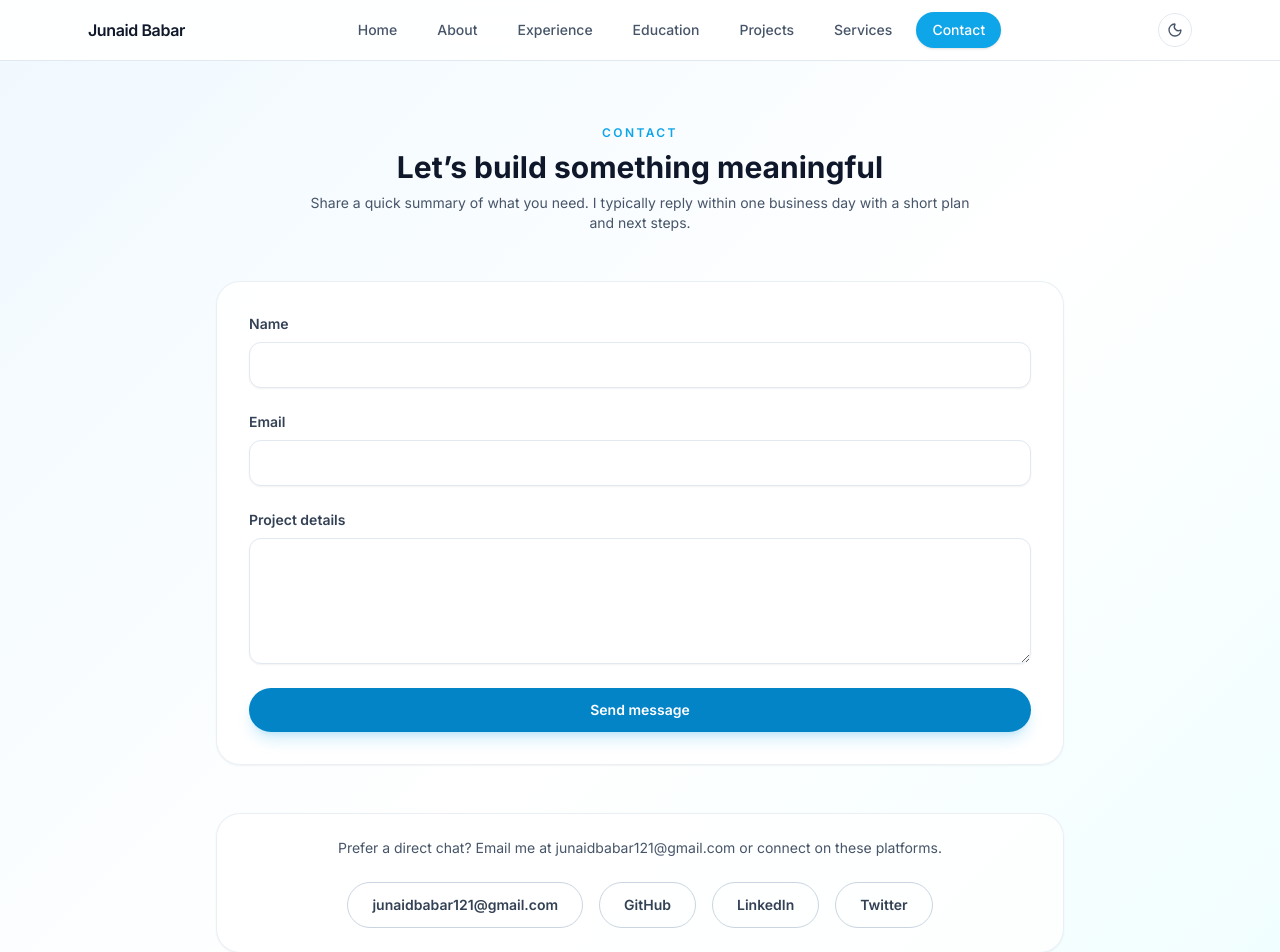
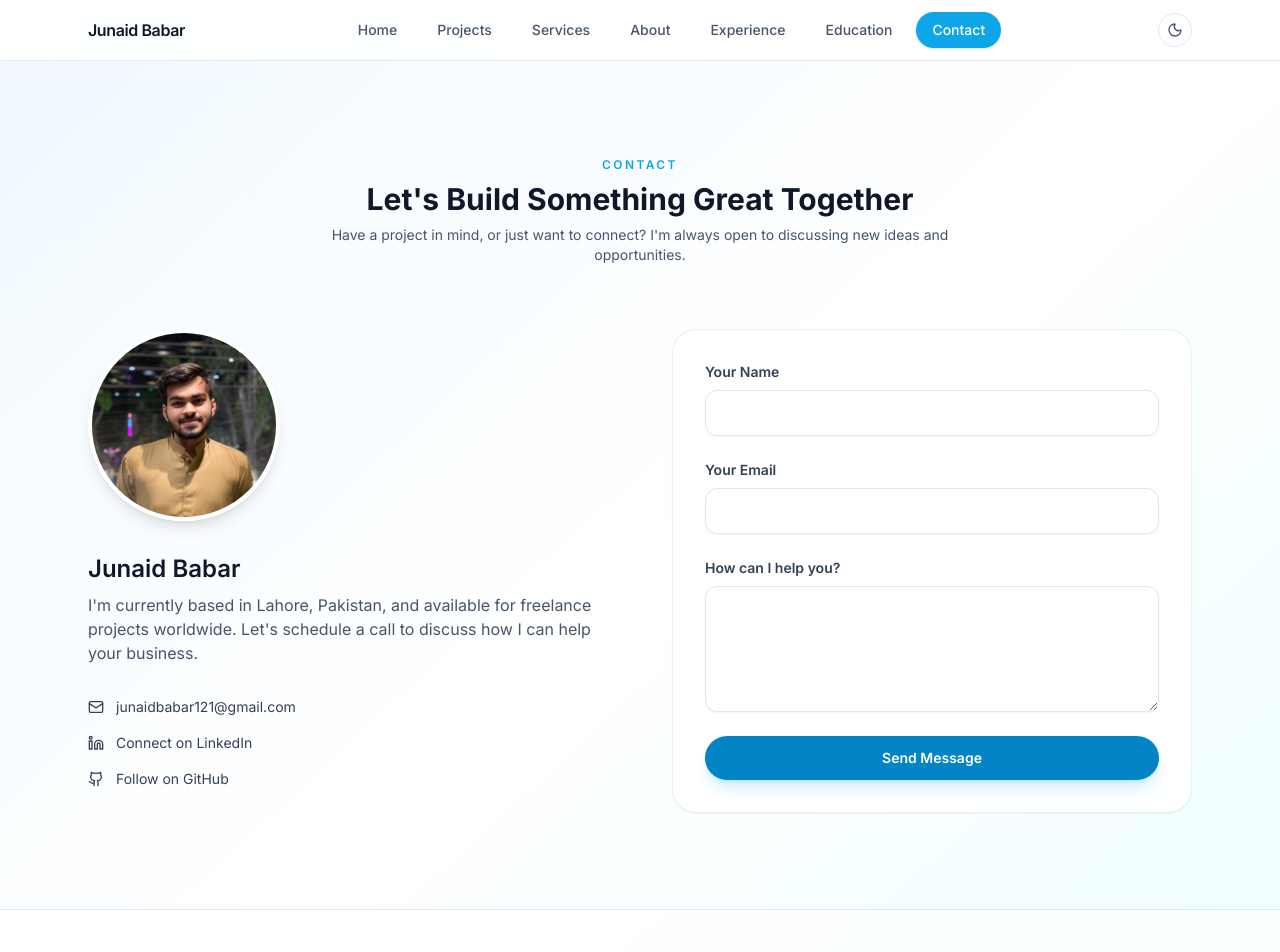
Before and after one commit to Mian-JunaidBabar/junaidbabar.dev, a Next.js app: page /contact in a window 1280 px wide. Shown: the top 952 px of the page. Built offline with nearby package versions, Linux system fonts and the light colour scheme.

Commit message:
feat: update Contact page layout and enhance form with social links and animations

```diff
--- a/src/app/contact/page.tsx
+++ b/src/app/contact/page.tsx
@@ -1,28 +1,94 @@
-import Link from "next/link";
+"use client";
+
+import Image from "next/image";
 import { about } from "@/data/about";
 import { SectionHeader } from "@/components/SectionHeader";
 import { MotionWrapper } from "@/components/MotionWrapper";
+import { motion } from "framer-motion";
+import { Linkedin, Github, Mail } from "lucide-react";
 
-const socials = [
-  { label: "GitHub", href: "https://github.com/example" },
-  { label: "LinkedIn", href: "https://linkedin.com/in/example" },
-  { label: "Twitter", href: "https://twitter.com/example" },
-];
+const formAction = `mailto:${about.contactEmail}`;
 
 export default function ContactPage() {
   return (
-    <div className="mx-auto max-w-4xl space-y-12 px-4 py-16 sm:px-6">
+    <div className="mx-auto max-w-6xl space-y-16 px-4 py-24 sm:px-6">
+      {/* 1. The Header */}
+      <motion.div
+        initial="hidden"
+        whileInView="visible"
+        viewport={{ once: true, amount: 0.3 }}
+        variants={{
+          hidden: { opacity: 0, y: 30 },
+          visible: { opacity: 1, y: 0 },
+        }}
+        transition={{ duration: 0.5, ease: [0.4, 0, 0.2, 1] }}
+      >
         <SectionHeader
+          align="center"
           eyebrow="Contact"
-        title="Let’s build something meaningful"
-        description="Share a quick summary of what you need. I typically reply within one business day with a short plan and next steps."
-        align="center"
+          title="Let's Build Something Great Together"
+          description="Have a project in mind, or just want to connect? I'm always open to discussing new ideas and opportunities."
         />
+      </motion.div>
 
-      <MotionWrapper className="rounded-3xl border border-slate-200/70 bg-white/90 p-8 shadow-sm dark:border-slate-800 dark:bg-slate-950/70">
+      {/* 2. The Two-Column Layout */}
+      <div className="grid grid-cols-1 gap-12 lg:grid-cols-2 lg:gap-16">
+        {/* Left Column: Personal Info & Links */}
+        <MotionWrapper className="space-y-8">
+          <div className="relative h-48 w-48 overflow-hidden rounded-full border-4 border-white shadow-lg dark:border-slate-900">
+            <Image
+              src={about.profileImage}
+              alt={about.name}
+              fill
+              className="object-cover"
+              sizes="12rem"
+            />
+          </div>
+          <div>
+            <h2 className="text-2xl font-semibold text-slate-900 dark:text-white">
+              Junaid Babar
+            </h2>
+            <p className="mt-2 text-slate-600 dark:text-slate-300">
+              I'm currently based in Lahore, Pakistan, and available for
+              freelance projects worldwide. Let's schedule a call to discuss how
+              I can help your business.
+            </p>
+          </div>
+          <div className="space-y-4 text-sm text-slate-700 dark:text-slate-300">
+            <a
+              href={`mailto:${about.contactEmail}`}
+              className="flex items-center gap-3 transition hover:text-sky-500"
+            >
+              <Mail className="h-4 w-4 flex-none" />
+              <span>{about.contactEmail}</span>
+            </a>
+            <a
+              href={about.socialLinks.linkedin}
+              target="_blank"
+              rel="noopener noreferrer"
+              className="flex items-center gap-3 transition hover:text-sky-500"
+            >
+              <Linkedin className="h-4 w-4 flex-none" />
+              <span>Connect on LinkedIn</span>
+            </a>
+            <a
+              href={about.socialLinks.github}
+              target="_blank"
+              rel="noopener noreferrer"
+              className="flex items-center gap-3 transition hover:text-sky-500"
+            >
+              <Github className="h-4 w-4 flex-none" />
+              <span>Follow on GitHub</span>
+            </a>
+          </div>
+        </MotionWrapper>
+
+        {/* Right Column: The Contact Form */}
+        <MotionWrapper delay={0.1}>
+          <div className="rounded-3xl border border-slate-200/70 bg-white/90 p-8 shadow-sm dark:border-slate-800 dark:bg-slate-950/70">
             <form
               className="grid gap-6"
-          action={`mailto:${about.contactEmail}`}
+              action={formAction}
               method="post"
               encType="text/plain"
             >
@@ -31,7 +97,7 @@ export default function ContactPage() {
                   htmlFor="name"
                   className="text-sm font-semibold text-slate-700 dark:text-slate-200"
                 >
-              Name
+                  Your Name
                 </label>
                 <input
                   id="name"
@@ -46,7 +112,7 @@ export default function ContactPage() {
                   htmlFor="email"
                   className="text-sm font-semibold text-slate-700 dark:text-slate-200"
                 >
-              Email
+                  Your Email
                 </label>
                 <input
                   id="email"
@@ -61,7 +127,7 @@ export default function ContactPage() {
                   htmlFor="message"
                   className="text-sm font-semibold text-slate-700 dark:text-slate-200"
                 >
-              Project details
+                  How can I help you?
                 </label>
                 <textarea
                   id="message"
@@ -75,38 +141,12 @@ export default function ContactPage() {
                 type="submit"
                 className="inline-flex items-center justify-center rounded-full bg-sky-600 px-6 py-3 text-sm font-semibold text-white shadow-lg shadow-sky-500/20 transition hover:bg-sky-500"
               >
-            Send message
+                Send Message
               </button>
             </form>
-      </MotionWrapper>
-
-      <MotionWrapper>
-        <div className="rounded-3xl border border-slate-200/70 bg-white/80 p-6 text-center shadow-sm dark:border-slate-800 dark:bg-slate-950/70">
-          <p className="text-sm text-slate-600 dark:text-slate-300">
-            Prefer a direct chat? Email me at {about.contactEmail} or connect on
-            these platforms.
-          </p>
-          <div className="mt-6 flex flex-wrap justify-center gap-4">
-            <Link
-              href={`mailto:${about.contactEmail}`}
-              className="rounded-full border border-slate-300 px-6 py-3 text-sm font-semibold text-slate-700 transition hover:border-sky-400 hover:text-sky-500 dark:border-slate-700 dark:text-slate-200"
-            >
-              {about.contactEmail}
-            </Link>
-            {socials.map((social) => (
-              <Link
-                key={social.href}
-                href={social.href}
-                target="_blank"
-                rel="noreferrer"
-                className="rounded-full border border-slate-300 px-6 py-3 text-sm font-semibold text-slate-700 transition hover:border-sky-400 hover:text-sky-500 dark:border-slate-700 dark:text-slate-200"
-              >
-                {social.label}
-              </Link>
-            ))}
-          </div>
           </div>
         </MotionWrapper>
       </div>
+    </div>
   );
 }
--- a/src/components/Navbar.tsx
+++ b/src/components/Navbar.tsx
@@ -9,11 +9,11 @@ import { about } from "@/data/about";
 
 const NAV_LINKS = [
   { href: "/", label: "Home" },
+  { href: "/projects", label: "Projects" },
+  { href: "/services", label: "Services" },
   { href: "/about", label: "About" },
   { href: "/experience", label: "Experience" },
   { href: "/education", label: "Education" },
-  { href: "/projects", label: "Projects" },
-  { href: "/services", label: "Services" },
   { href: "/contact", label: "Contact" },
 ];
 
--- a/src/data/about.ts
+++ b/src/data/about.ts
@@ -9,7 +9,7 @@ export interface About {
   contactEmail: string;
   profileImage: string;
   toolkit: string[];
-  socialLinks: { linkedin?: string; github?: string };
+  socialLinks: { linkedin?: string; github?: string; whatsapp?: string };
   resumeUrl?: string;
 }
 
@@ -24,6 +24,7 @@ export const about: About = {
   socialLinks: {
     linkedin: "https://www.linkedin.com/in/mian-junaidbabar/",
     github: "https://github.com/mian-junaidbabar",
+    whatsapp: "+923374990542",
   },
 
   heroSummary:
```
Lines whose indentation alone changed are shown as unchanged.
